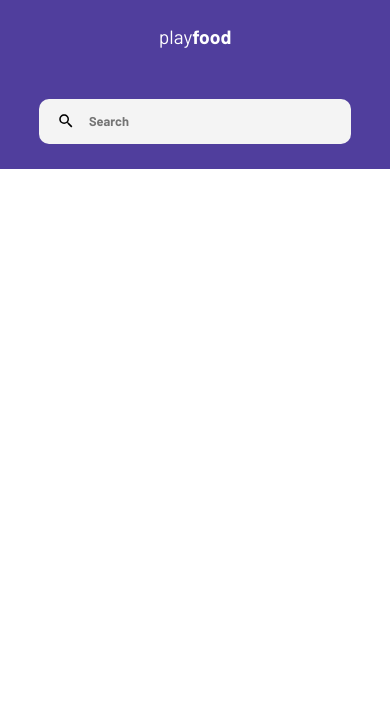
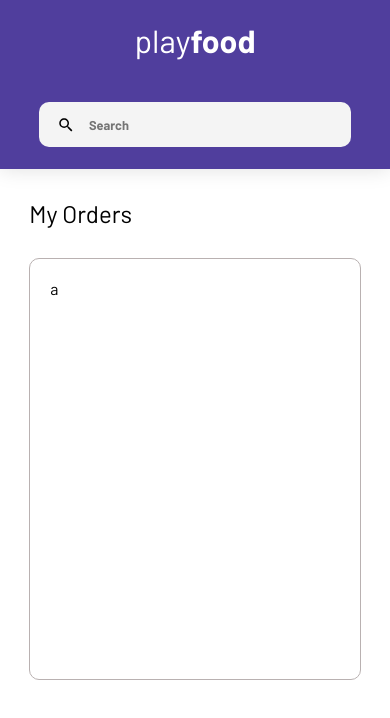
Before and after one commit to rodrigobritez/playfood, a React (Create React App) app: page / in a window 390 px wide. Shown: the top 718 px of the page. Built offline with nearby package versions, Linux system fonts and the light colour scheme.

Commit message:
feat: create list component

```diff
--- a/src/assets/styles/global.scss
+++ b/src/assets/styles/global.scss
@@ -43,3 +43,17 @@
 .ml-1{
     margin-left: 10px;
 }
+
+
+
+.mt-3{
+    margin-top: 30px;
+}
+
+.mt-2{
+    margin-top: 20px;
+}
+
+.mt-1{
+    margin-top: 10px;
+}
--- a/src/components/header/header.scss
+++ b/src/components/header/header.scss
@@ -1,7 +1,7 @@
 @import '../../assets/styles/colors.scss';
 
-.header{
-    height: 15vh;
+.header__block{
+    height: 20vh;
     display: flex;
     flex-direction: row;
     align-items: center;
@@ -33,12 +33,12 @@
         align-items: center;
         justify-content: center;
         font-weight: bold;
-        color: $primary;
+        color: $white;
     }
 }
 
 @media screen and (max-width: 700px) {
-    .header{
+    .header__block{
         .search__content {
             width: 70%;
         }
@@ -46,9 +46,11 @@
   }
 
 @media screen and (max-width: 500px) {
-    .header{
+    .header__block{
         background-color: $primary;
+        box-shadow: 0px 0px 20px rgba(0, 0, 0, 0.13);
         display: flex;
+
         flex-direction: column;
         justify-content: space-around;
         height: 20vh;
@@ -57,7 +59,7 @@
         }
         .logo{
             span{
-                font-size: 1.2em;
+                font-size: 2em;
                 font-weight: 400;
                 user-select: none;
                 cursor: pointer;
@@ -69,10 +71,14 @@
             }
         }
     }
-    .container{
-       width: 100%;
-       padding: 0;
+
+    .header{
+        .container{
+            width: 100%;
+            padding: 0;
+         }
     }
+
 
     .count__info{
         display: none;
--- a/src/components/header/index.tsx
+++ b/src/components/header/index.tsx
@@ -2,22 +2,28 @@ import React from 'react';
 import { Badge } from '../badge';
 import { Search } from '../search';
 import './header.scss';
-import {ReactComponent as StoreIcon} from '../../assets/icons/store-outline.svg';
+import { ReactComponent as StoreIcon } from '../../assets/icons/store-outline.svg';
 
 
 export const Header: React.FC = () => (
-    <header className="header container">
+    <header className="header">
+        <div className="header__block container">
             <div className="logo">
                 <span>play<strong>food</strong></span>
             </div>
             <div className="search__content d-flex row">
-                <Search placeholder="Search"/>
+                <Search placeholder="Search" />
                 <div className="d-flex h-full row align-center justify-center ml-3 count__info">
-                <StoreIcon />
-                <div className="ml-1">
-                <Badge ><div className="badge__content">03</div></Badge>
-                </div>
+                    <StoreIcon  />
+                    <div className="ml-1">
+                        <Badge>
+                            <div className="badge__content">
+                                03
+                            </div>
+                        </Badge>
+                    </div>
                 </div>
             </div>
+        </div>
     </header>
 )
--- /dev/null
+++ b/src/components/list/index.tsx
@@ -0,0 +1,14 @@
+import React from 'react';
+import './list.scss';
+
+interface IList {
+    items?: Array<unknown>
+}
+
+export const List: React.FC<IList> = () => (
+    <>
+        <div className="box">
+            a
+        </div>
+    </>
+)
--- /dev/null
+++ b/src/components/list/list.scss
@@ -0,0 +1,12 @@
+@import "../../assets/styles/colors.scss";
+
+.title{
+    font-weight: normal;
+}
+
+.box{
+    border: solid 1px $gray;
+    border-radius: 10px;
+    padding: 20px;
+    height: 45vh;
+}
--- a/src/components/search/search.scss
+++ b/src/components/search/search.scss
@@ -25,5 +25,6 @@
         position: absolute;
         top: 50%; left: 20px;
         transform: translate(0%,-50%);
+        cursor: pointer;
     }
 }
--- a/src/routes/index.tsx
+++ b/src/routes/index.tsx
@@ -2,5 +2,8 @@ import { Route } from 'react-router-dom'
 import { Orders } from '../screens/orders'
 
 export const Routes = () => (
+    <>
     <Route path="/" exact={true} component={Orders} />
+    <Route path="/orders" exact={true} component={Orders} />
+    </>
 )
--- a/src/screens/orders/index.tsx
+++ b/src/screens/orders/index.tsx
@@ -1,8 +1,16 @@
 import React from 'react';
 import { Header } from '../../components/header'
+import { List } from '../../components/list'
+import "./orders.scss"
 
 export const Orders: React.FC = () => (
     <>
     <Header />
+    <section className="container mt-3">
+        <h2 className="title">My Orders</h2>
+        <div className="mt-3">
+            <List />
+        </div>
+    </section>
     </>
 )
--- /dev/null
+++ b/src/screens/orders/orders.scss
@@ -0,0 +1,5 @@
+@import "../../assets/styles/colors.scss";
+
+.title{
+    font-weight: normal;
+}
```
Also changed, not shown: src/assets/icons/store-outline.svg, src/screens/orders/style.scss (deleted).
